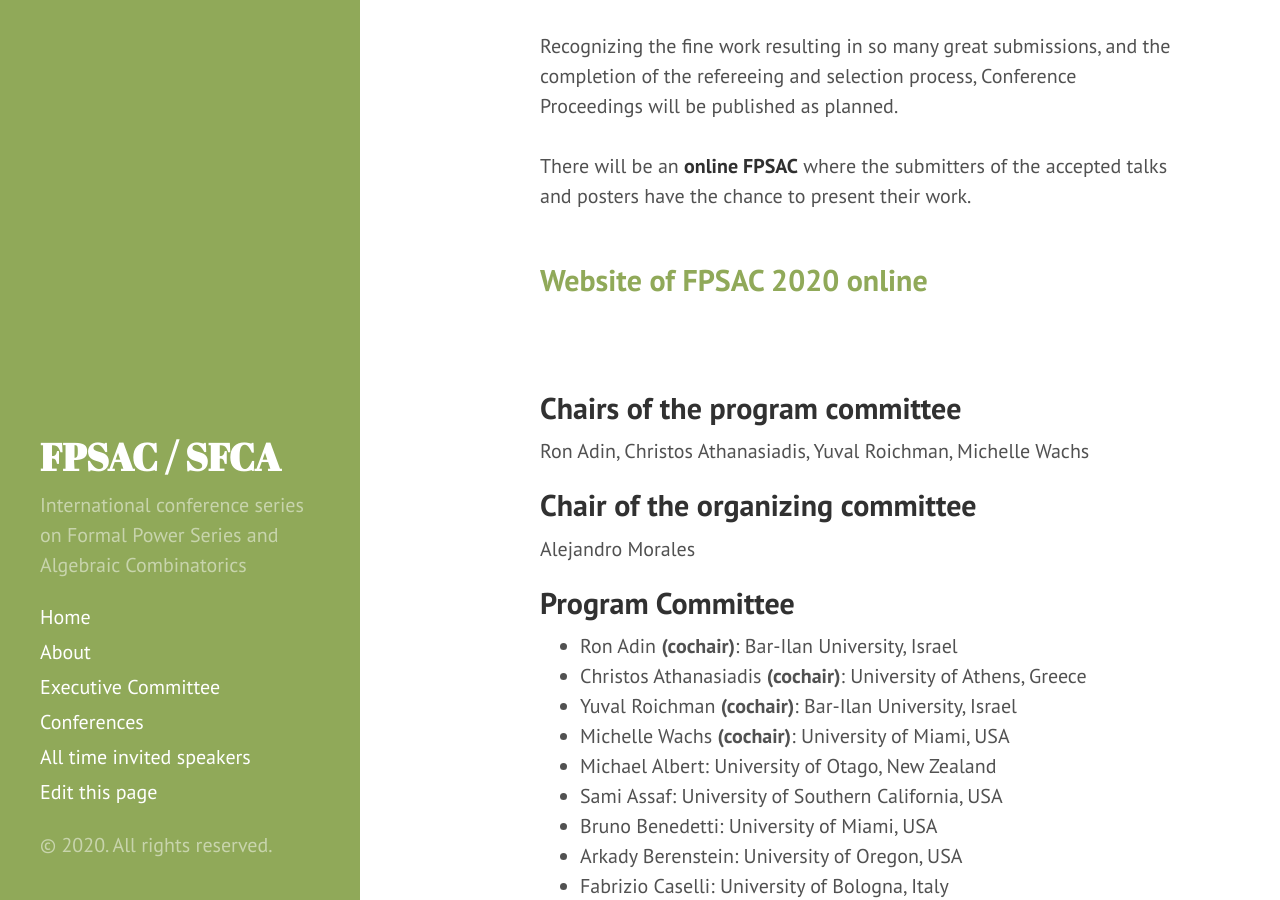
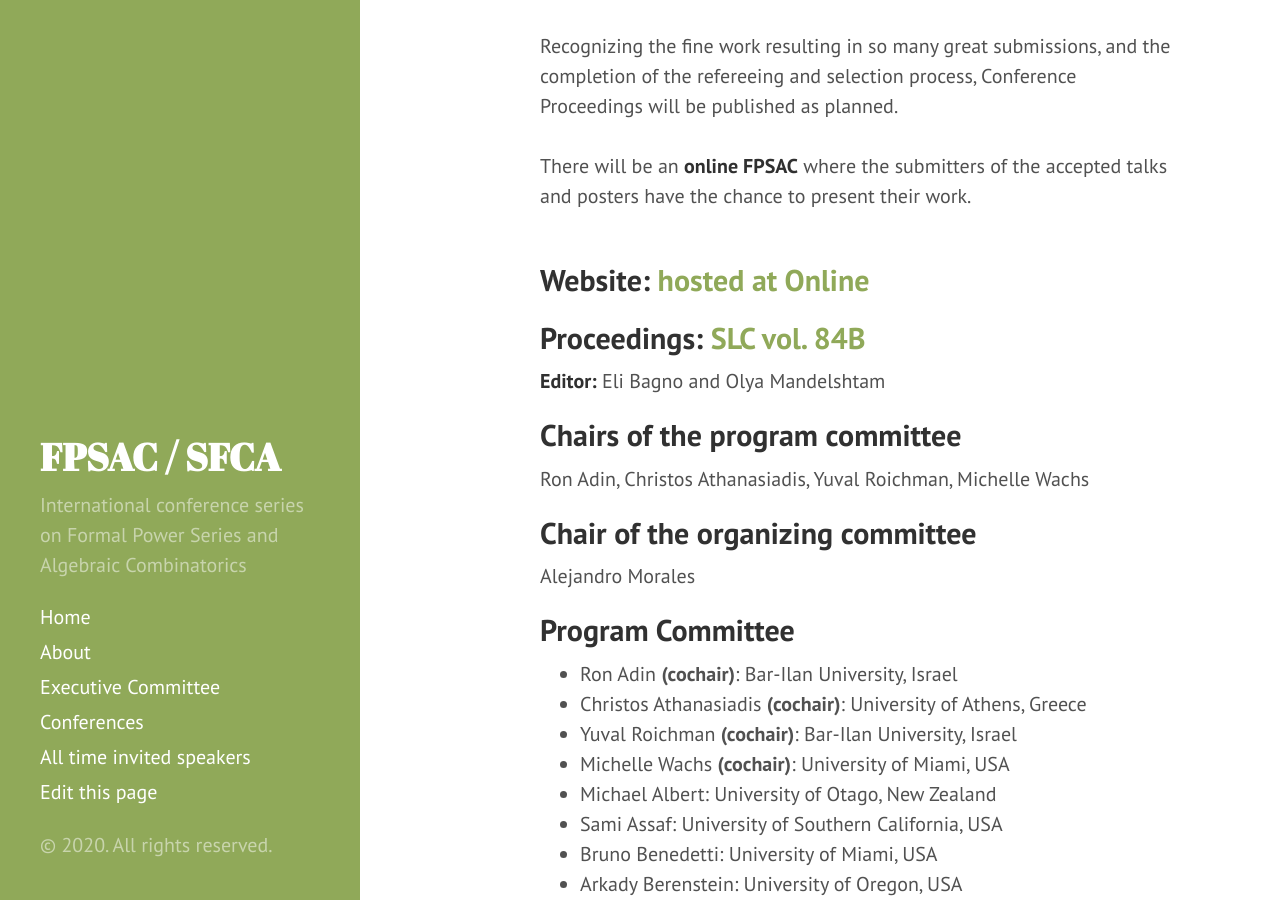
Before and after one commit to FPSAC/FPSAC.github.io, a Jekyll site: the page built from _confs/fpsac-2020.md, in a window 1280 px wide and 900 px high, scrolled down 541 px. Built offline with Jekyll 4.4.1, drawn with Linux system fonts in a browser that asks for light colours.

Commit message:
added proceedings editors for 17-20

```diff
--- a/_confs/fpsac-2020.md
+++ b/_confs/fpsac-2020.md
@@ -6,7 +6,12 @@
 town: Online
 country:
 dates: July 6 -- 24
+site: https://sites.google.com/view/fpsac2020online/home
 poster: poster-2020.jpg
+proceedings:
+  title: SLC vol. 84B
+  url: https://www.mat.univie.ac.at/~slc/wpapers/FPSAC2020/
+  editors: Eli Bagno and Olya Mandelshtam
 
 add_info_short: Physical meeting in Ramat-Gan, Israel is cancelled!
 
@@ -15,7 +20,6 @@
   Bar-Ilan University will host FPSAC 2021 and all invited speakers agreed to give their presentation there.<br><br>
   Recognizing the fine work resulting in so many great submissions, and the completion of the refereeing and selection process, Conference Proceedings will be published as planned.<br><br>
   There will be an <strong>online FPSAC</strong> where the submitters of the accepted talks and posters have the chance to present their work.<br><br>
-  <h2><a href="https://sites.google.com/view/fpsac2020online/home">Website of FPSAC 2020 online</a></h2>
 
 program_committee:
 
@@ -31,6 +35,7 @@
 - name: Michelle Wachs
   affiliation: University of Miami, USA
   role: cochair
+
 - name: Michael Albert
   affiliation: University of Otago, New Zealand
 - name: Sami Assaf
--- a/_layouts/conf.html
+++ b/_layouts/conf.html
@@ -39,20 +39,17 @@
 
   {%if page.add_info %}
     <br><br>
-    <div>
     {{ page.add_info }}
-    </div><br>
   {% endif %}
 
   {%if page.site %}
-  <h2>Website: {%if page.site %}
+  <h2>Website:
         <a href="{{ page.site }}">hosted at {{page.town}}</a>
          {% comment %} and {% endcomment %}
-      {% endif %}
       {% comment %} <a href="http://fpsac.org/FPSAC{{ page.year }}/fpsac{{ page.year }}.html">local copy</a> {% endcomment %}
   </h2>
   {% else %}
-        <br>
+  <br>
   {% endif %}
 
   {% if page.proceedings %}
@@ -61,6 +58,9 @@
       {{ page.proceedings.title }}
       {% if page.proceedings.url %}</a>{% endif %}
     </h2>
+    {% if page.proceedings.editors %}
+    <strong>Editor:</strong> {{ page.proceedings.editors }}
+    {% endif %}
   {% endif %}
 
   <h2>Chairs of the program committee</h2>
```
Also changed, not shown: _confs/fpsac-2017.md (+3 -2 lines), _confs/fpsac-2018.md (+4 -0 lines), _confs/fpsac-2019.md (+4 -1 lines).
